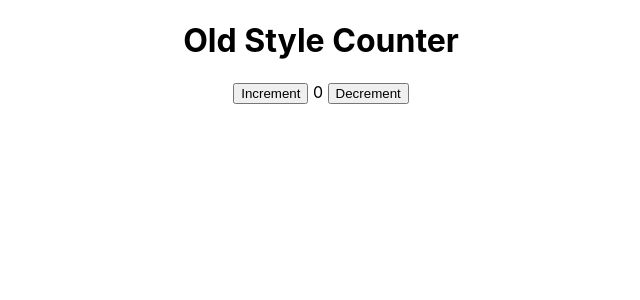
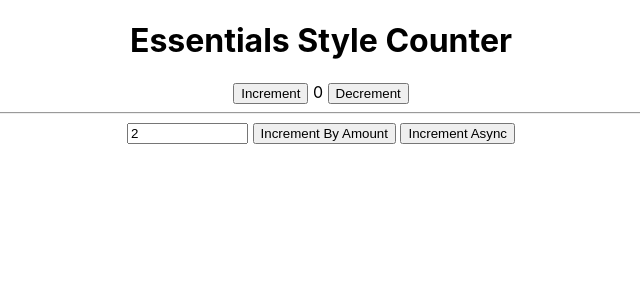
Before and after one commit to tlanders/redux-essentials-demo, a React (Create React App) app: page /essentials in a window 1280 px wide. Shown: the top 300 px of the page, without its empty margins (319-959 px from the left). Built offline with nearby package versions, Linux system fonts and the light colour scheme.

Commit message:
finished old style counter with redux example added routes to different examples

```diff
--- a/package.json
+++ b/package.json
@@ -7,10 +7,15 @@
     "@testing-library/jest-dom": "^5.14.1",
     "@testing-library/react": "^11.2.7",
     "@testing-library/user-event": "^12.8.3",
+    "prop-types": "^15.7.2",
     "react": "^17.0.2",
     "react-dom": "^17.0.2",
     "react-redux": "^7.2.4",
+    "react-router": "^5.2.0",
+    "react-router-dom": "^5.2.0",
     "react-scripts": "4.0.3",
+    "redux": "^4.1.1",
+    "redux-devtools-extension": "^2.13.9",
     "web-vitals": "^1.1.2"
   },
   "scripts": {
--- /dev/null
+++ b/src/essentials/EssentialsApp.js
@@ -0,0 +1,18 @@
+import './App.css';
+import Counter from "./features/counter/Counter";
+import store from "./app/store";
+import {Provider} from "react-redux";
+import React from "react";
+
+function EssentialsApp() {
+  return (
+    <div className="App">
+        <h1>Essentials Style Counter</h1>
+        <Provider store={store}>
+            <Counter/>
+        </Provider>
+    </div>
+  );
+}
+
+export default EssentialsApp;
--- a/src/essentials/features/counter/Counter.js
+++ b/src/essentials/features/counter/Counter.js
@@ -17,8 +17,8 @@ function Counter() {
                 type={"text"}
                 value={incrementAmount}
                 onChange={e => setIncrementAmount(e.target.value)}
-                placeholder={"Set increment amount"}
-                size={'15'}
+                placeholder={"Increment amount"}
+                size={'12'}
             />&nbsp;
             <button onClick={() => dispatch(incrementByAmount(Number(incrementAmount) || 0))}>Increment By Amount</button>
             &nbsp;
--- a/src/essentials/features/counter/counterSlice.js
+++ b/src/essentials/features/counter/counterSlice.js
@@ -33,7 +33,7 @@ export default counterSlice.reducer;
 export const incrementAsync = amount => dispatch => {
     setTimeout(() => {
         dispatch(incrementByAmount(amount));
-    }, 1000);
+    }, 3000);
 };
 
 // The function below is called a selector and allows us to select a value from
--- a/src/index.js
+++ b/src/index.js
@@ -2,17 +2,33 @@ import React from 'react';
 import ReactDOM from 'react-dom';
 import './index.css';
 import reportWebVitals from './reportWebVitals';
-// import App from './essentials/App';
-// import {Provider} from "react-redux";
-// import store from './essentials/app/store';
+import EssentialsApp from './essentials/EssentialsApp';
 import OldStyleApp from "./oldstyle/OldStyleApp";
+import {BrowserRouter as Router, Link, Route, Switch} from "react-router-dom";
+
+const DemoHome = () => (
+    <div className={"App"}>
+        <h1>Redux Demos</h1>
+        <p><Link to={"/essentials"}>Redux Essentials Basic Example</Link></p>
+        <p><Link to={"/old-style"}>Old Style ReduxExample</Link></p>
+    </div>
+)
 
 ReactDOM.render(
   <React.StrictMode>
-      {/*<Provider store={store}>*/}
-      {/*    <App />*/}
-      {/*</Provider>*/}
-    <OldStyleApp/>
+      <Router>
+          <Switch>
+              <Route path={"/essentials"} exact>
+                  <EssentialsApp />
+              </Route>
+              <Route path={"/old-style"} exact>
+                  <OldStyleApp/>
+              </Route>
+              <Route path={"/"} exact>
+                  <DemoHome/>
+              </Route>
+          </Switch>
+      </Router>
   </React.StrictMode>,
   document.getElementById('root')
 );
--- a/src/oldstyle/OldStyleApp.js
+++ b/src/oldstyle/OldStyleApp.js
@@ -1,10 +1,16 @@
 import OldStyleCounter from "./components/OldStyleCounter";
 import './OldStyleApp.css';
+import {Provider} from "react-redux";
+import {store} from './redux/store';
+import React from "react";
 
 function OldStyleApp() {
   return (
     <div className="App">
-      <OldStyleCounter/>
+        <h1>Old Style Counter</h1>
+        <Provider store={store}>
+            <OldStyleCounter/>
+        </Provider>
     </div>
   );
 }
--- a/src/oldstyle/components/OldStyleCounter.js
+++ b/src/oldstyle/components/OldStyleCounter.js
@@ -1,37 +1,65 @@
 import React from "react";
+import {connect} from 'react-redux';
+import PropTypes from 'prop-types';
+import {decrementCount, incrementCount} from "../redux/actionTypes";
 
 class OldStyleCounter extends React.Component {
+    static propTypes = {
+        count: PropTypes.object.isRequired,
+        onIncrement: PropTypes.func.isRequired,
+        onDecrement: PropTypes.func.isRequired,
+    };
+
     constructor(props) {
         super(props);
         this.state = {
-            count: 0
+            incrementBy: '2'
         };
-        this.increment = this.increment.bind(this);
-        this.decrement = this.decrement.bind(this);
     }
 
-    increment() {
-        this.setState({
-            count: this.state.count + 1
-        });
-    }
+    incrementByAmount = () => (
+        this.props.onIncrement(Number(this.state.incrementBy) || 0)
+    );
 
-    decrement() {
-        this.setState({
-            count: this.state.count - 1
-        });
-    }
+    incrementAsync = (incBy) => (
+        setTimeout(
+            () => this.props.onIncrement(Number(incBy) || 0),
+            3000)
+    );
 
     render() {
+        const {count, onIncrement, onDecrement} = this.props
         return (
             <div>
-                <h1>Old Style Counter</h1>
-                <button onClick={this.increment}>Increment</button>&nbsp;
-                <span>{this.state.count}</span>&nbsp;
-                <button onClick={this.decrement}>Decrement</button>
+                <button onClick={() => onIncrement(1)}>Increment</button>&nbsp;
+                <span>{count.value}</span>&nbsp;
+                <button onClick={() => onDecrement(1)}>Decrement</button>
+                <hr/>
+                <input
+                    type={"text"}
+                    placeholder={"Increment amount"}
+                    name={"amount"}
+                    size={12}
+                    value={this.state.incrementBy}
+                    onChange={(e) => this.setState({incrementBy: e.target.value})}
+                />&nbsp;
+                <button onClick={this.incrementByAmount}>Increment By Amount</button>&nbsp;
+                <button onClick={() => this.incrementAsync(this.state.incrementBy)}>Increment Async</button>
             </div>
         )
     }
 }
 
-export default OldStyleCounter;
+const mapStateToProps = state => ({
+    count: state.count
+});
+
+const mapDispatchToProps = (dispatch) => ({
+    onIncrement: (amount) => dispatch(incrementCount(amount)),
+    onDecrement: (amount) => dispatch(decrementCount(amount)),
+});
+
+export default connect(
+    mapStateToProps,
+    mapDispatchToProps
+)(OldStyleCounter);
--- /dev/null
+++ b/src/oldstyle/redux/actionTypes.js
@@ -0,0 +1,13 @@
+export const INCREMENT_COUNT = 'INCREMENT_COUNT';
+
+export const incrementCount = (amount = 1) => ({
+    type: INCREMENT_COUNT,
+    amount
+});
+
+export const DECREMENT_COUNT = 'DECREMENT_COUNT';
+
+export const decrementCount = (amount = 1) => ({
+    type: DECREMENT_COUNT,
+    amount
+});
--- /dev/null
+++ b/src/oldstyle/redux/countReducer.js
@@ -0,0 +1,20 @@
+import {DECREMENT_COUNT, INCREMENT_COUNT} from "./actionTypes";
+
+export const countReducer = (state = {value: 0}, action) => {
+    console.log('countReducer: state val: ' + state.value + ', state: ', state);
+    console.log('countReducer: action: ', action);
+    switch(action.type) {
+        case INCREMENT_COUNT:
+            const newState = {
+                value: state.value + action.amount
+            }
+            console.log('new state: ', newState);
+            return newState;
+        case DECREMENT_COUNT:
+            return {
+                value: state.value - action.amount
+            }
+        default:
+            return state;
+    }
+}
--- /dev/null
+++ b/src/oldstyle/redux/rootReducer.js
@@ -0,0 +1,6 @@
+import {combineReducers} from "redux";
+import {countReducer} from "./countReducer";
+
+export const rootReducer = combineReducers({
+    count: countReducer,
+});
--- /dev/null
+++ b/src/oldstyle/redux/store.js
@@ -0,0 +1,8 @@
+import {createStore} from "redux";
+import {composeWithDevTools} from "redux-devtools-extension";
+import {rootReducer} from "./rootReducer";
+
+export const store = createStore(
+    rootReducer,
+    composeWithDevTools()
+);
```
Also changed, not shown: src/essentials/App.js (deleted, +0 -12 lines), 2 other files (tests, documents, lock files or other folders).
